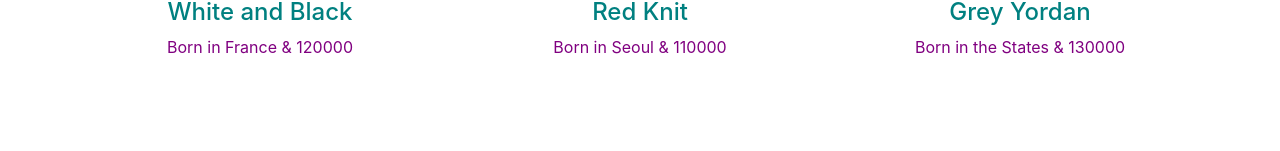
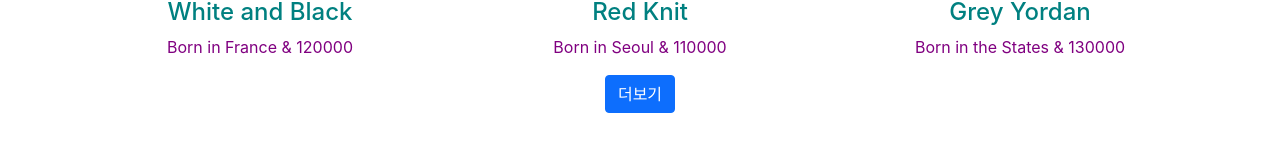
Before and after one commit to ekfka4863/codingApple, a React (Create React App) app in the folder shop/: page / in a window 1280 px wide. Shown: the part 625-776 px from the top of the page. Built offline with nearby package versions, Linux system fonts and the light colour scheme.

Commit message:
[Docs] axios: how to make post request to server - axios.post(URL, data in object format)

```diff
--- a/shop/src/App.js
+++ b/shop/src/App.js
@@ -2,6 +2,8 @@
 
 import React, { useState } from "react";
 import { Navbar, Container, Nav, NavDropdown } from 'react-bootstrap';
+import axios from "axios";
+
 import "../src/App.css";
 import Data from"./data"
 
@@ -11,6 +13,7 @@ import Detail from "./component/Detail";   // src 내에 컴포넌트 파일만
 
 function App() {
   const [shoes, setShoes] = useState(Data);
+  const [stocks, setStocks] = useState([10, 11, 12]);   // shoes의 [0], [1], [2] 인덱스에 있는 제품의 재고 데이터
 
   // Component
   function Card(props) {
@@ -56,8 +59,6 @@ function App() {
         </Navbar>
       </div>
 
-      {/* Switch로 모든 Route들 감싸기! */}
-      {/* <Switch> */}
       <Route exact path="/">
         {/* <div>메인 페이지에요</div> */}
         <div className="jumbotron">
@@ -78,14 +79,32 @@ function App() {
               })
             }
           </div>
+          <button className="btn btn-primary" onClick={() => {
+
+            // 서버에 데이터를 보내고 싶을 떄 - POST 요청하는 방법
+            axios.post("서버URL", {id: "codingApple", pw: 1234});
+
+            // axios.get("https://codingapple1.github.io/shop/data2.json");   // cf. API 주소 자리. 협업하는 서버 개발자에게 어디서 상품 정보를 가져올까요 ?? 를 물어보면 됨!
+            // 이렇게 axios를 사용해서 ajax 요청을 하면 새로고침 없이 새로운 데이터 3개를 가져올 수 있게 된다
+
+            axios.get("https://codingapple1.github.io/shop/data2.json")
+            .then((result) => {     // 성공하면 .then()
+              // console.log(result);
+              // console.log(result.data);
+
+              // 새로운 데이터로 item list 3개 새롭게 생성
+              setShoes( [...shoes, ...result.data] );
+            })
+            .catch(() => {   // 실패하면 .catch()
+              console.log("실패했어요ㅠㅠ");
+            });
+
+          }}>더보기</button>
         </div>
       </Route>
       <Route path="/detail/:id">
         <Detail shoes={shoes} />
       </Route>
-      {/* </Switch> */}
-
-      {/* </div> */}{/* .App */}
     </>
   );
 }
--- a/shop/src/component/Detail.js
+++ b/shop/src/component/Detail.js
@@ -30,9 +30,9 @@ function Detail(props) {
 
 
   // useEffect 사용 -> 컴포넌트가 mount 되었을 때, 컴포넌트가 update 될 때 특정 코드를 실행할 수 있다
-  useEffect(() => {
-    // console.log("hello")
-  });
+  // useEffect(() => {
+  //   console.log("hello")
+  // });
   // e.g.  http://localhost:3000/detail/1  -> 에서 보면 console.log("hello") 확인 가능!
 
   // 숙제: Detail 페이지 방문후 alert 창이 2초 후에 사라지게 하기!
```
Also changed, not shown: 1 other file (tests, documents, lock files or other folders). Lines whose indentation alone changed are shown as unchanged.
